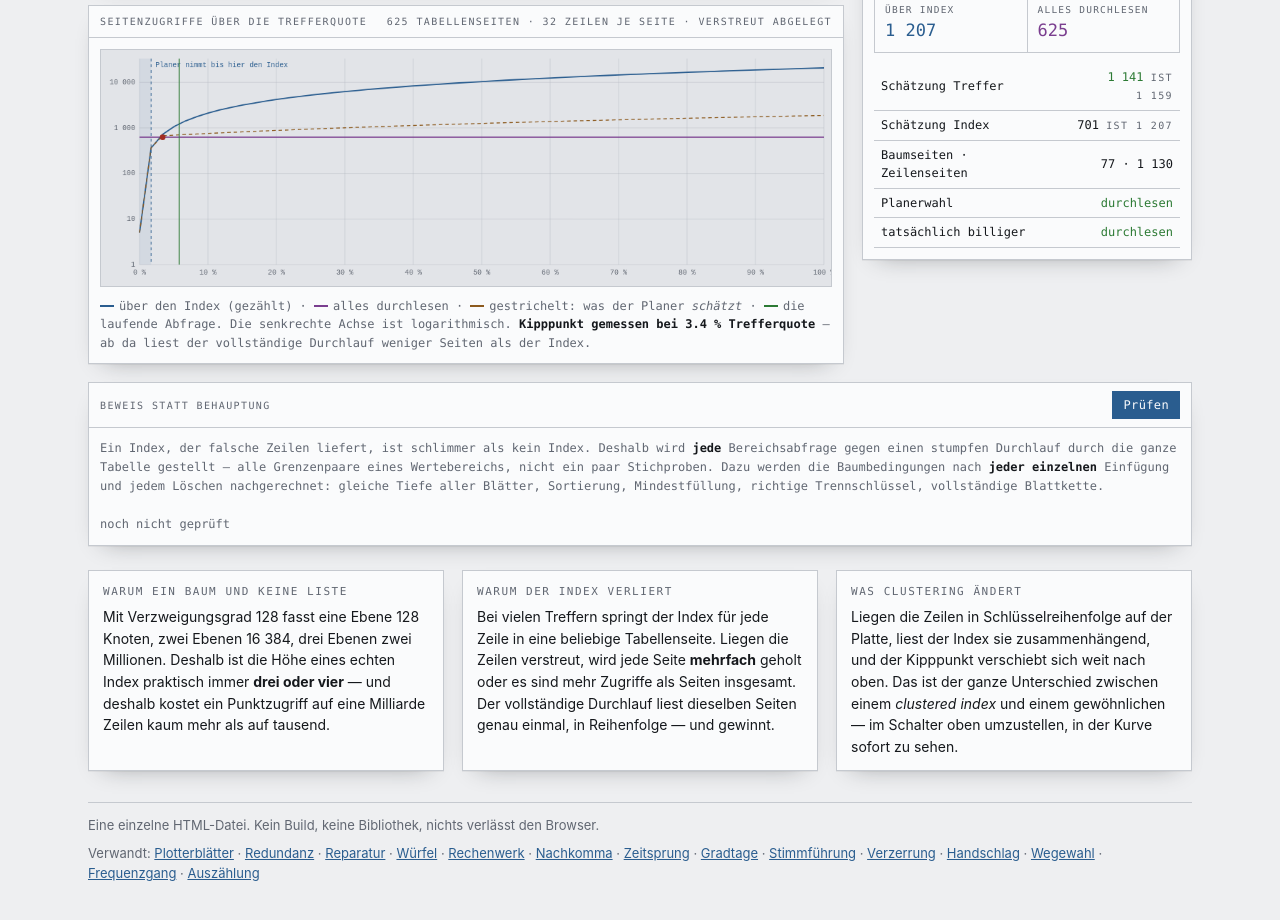
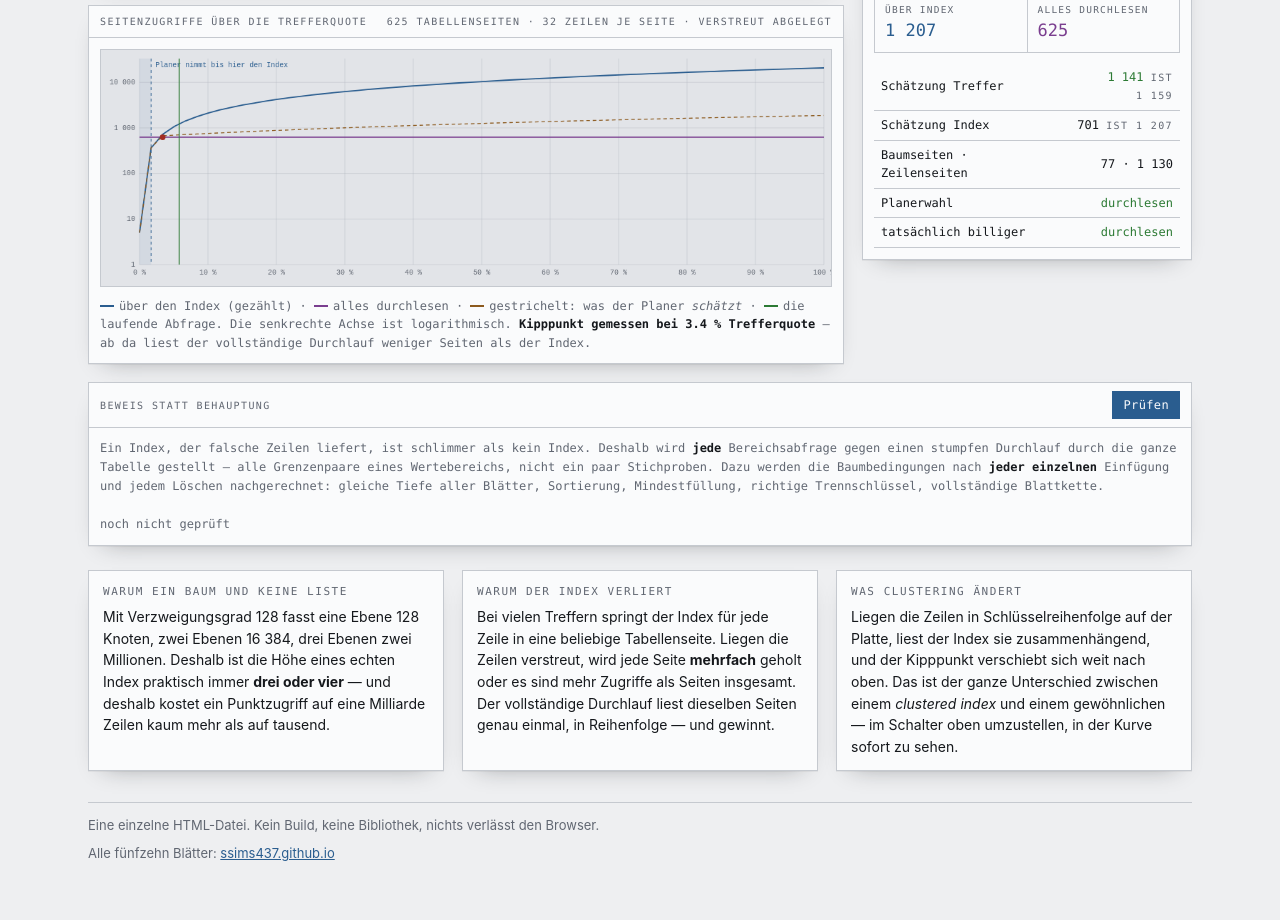
Before and after one commit to ssims437/indexbaum, a plain HTML site: page index.html in a window 1280 px wide. Shown: the part 682-1602 px from the top of the page. Drawn offline with Linux system fonts and the light colour scheme.

Commit message:
Querverweise auf die Sammelseite umgestellt

```diff
--- a/index.html
+++ b/index.html
@@ -261,21 +261,7 @@
   <p class="fuss">
     Eine einzelne HTML-Datei. Kein Build, keine Bibliothek, nichts verlässt den Browser.
     <span style="display:block;margin-top:8px">
-      Verwandt:
-      <a href="https://ssims437.github.io/plotterblaetter/">Plotterblätter</a> ·
-      <a href="https://ssims437.github.io/redundanz/">Redundanz</a> ·
-      <a href="https://ssims437.github.io/reparatur/">Reparatur</a> ·
-      <a href="https://ssims437.github.io/wuerfel/">Würfel</a> ·
-      <a href="https://ssims437.github.io/rechenwerk/">Rechenwerk</a> ·
-      <a href="https://ssims437.github.io/nachkomma/">Nachkomma</a> ·
-      <a href="https://ssims437.github.io/zeitsprung/">Zeitsprung</a> ·
-      <a href="https://ssims437.github.io/gradtage/">Gradtage</a> ·
-      <a href="https://ssims437.github.io/stimmfuehrung/">Stimmführung</a> ·
-      <a href="https://ssims437.github.io/verzerrung/">Verzerrung</a> ·
-      <a href="https://ssims437.github.io/handschlag/">Handschlag</a> ·
-      <a href="https://ssims437.github.io/wegewahl/">Wegewahl</a> ·
-      <a href="https://ssims437.github.io/frequenzgang/">Frequenzgang</a> ·
-      <a href="https://ssims437.github.io/auszaehlung/">Auszählung</a>
+      Alle fünfzehn Blätter: <a href="https://ssims437.github.io/">ssims437.github.io</a>
     </span>
   </p>
 
```
Also changed, not shown: 1 other file.
